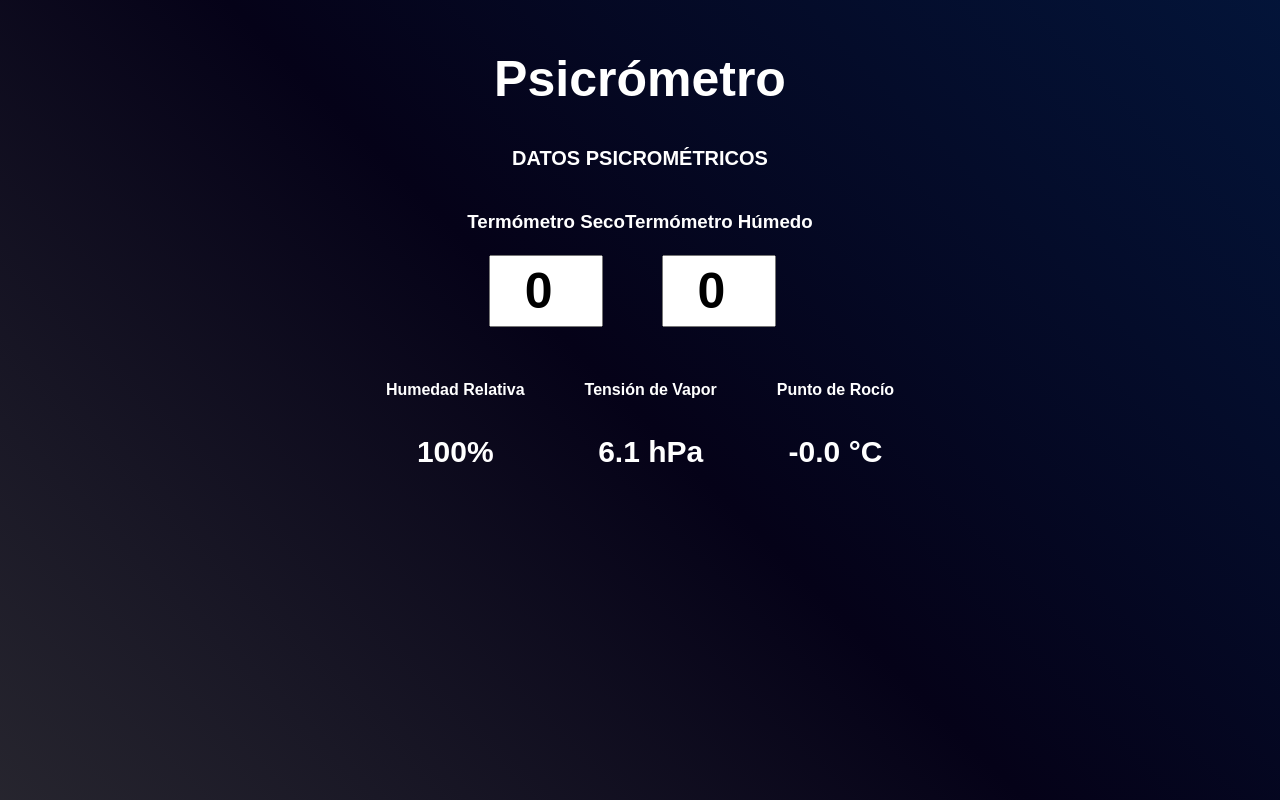
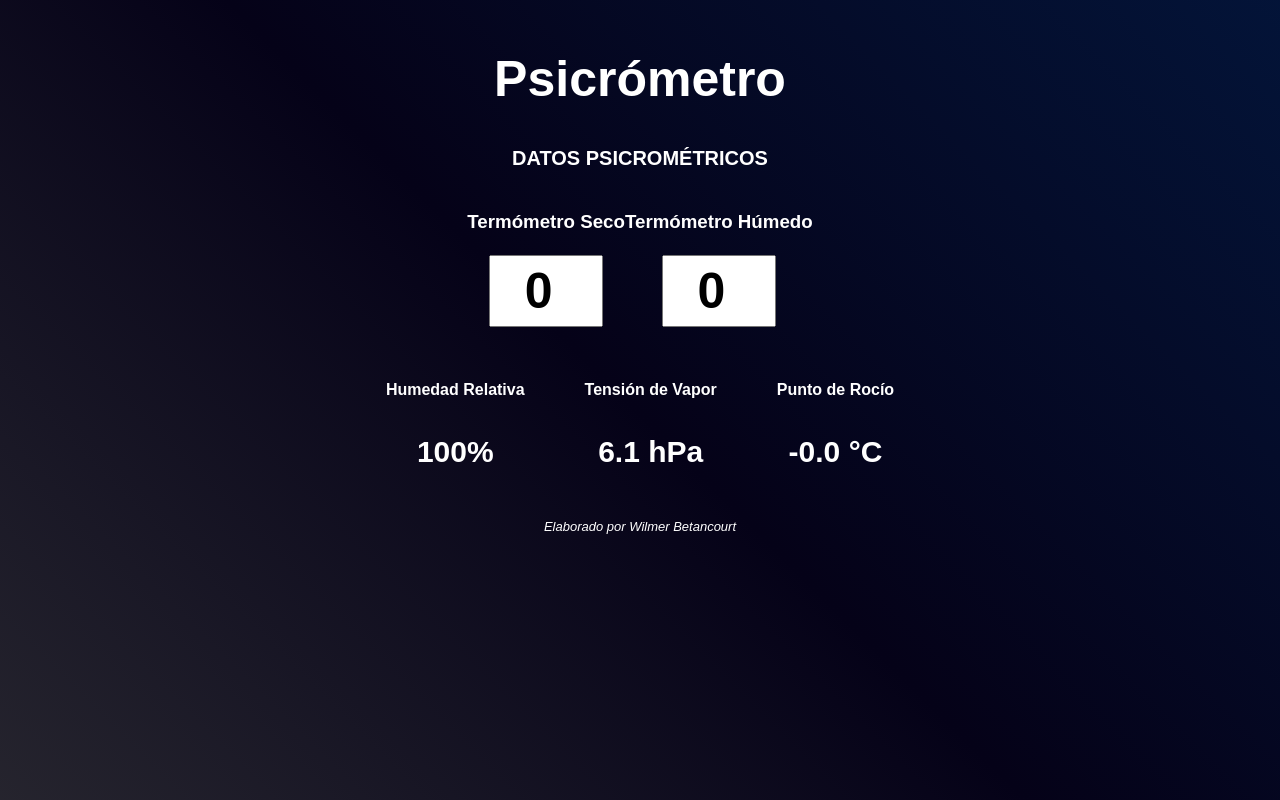
Before and after one commit to gabr13l195/met-app, a React (Vite) app: page / in a window 1280 px wide. Built offline with nearby package versions, Linux system fonts and the light colour scheme.

Commit message:
Cambios de diseño

```diff
--- a/src/App.css
+++ b/src/App.css
@@ -62,6 +62,11 @@
   margin-top: 5px;
 }
 
+.footer{
+  font-style: italic;
+  font-size: small;
+}
+
 /* TABLET */
 @media (max-width: 1024px) {
   .titulo {
--- a/src/App.tsx
+++ b/src/App.tsx
@@ -113,7 +113,10 @@ const App = () => {
           <p className="valor-resultado">{puntoRocio.toFixed(1)} °C</p>
         </div>
       </div>
+      <p className="footer">Elaborado por Wilmer Betancourt</p>
     </div>
+
+
   );
 };
 
```
